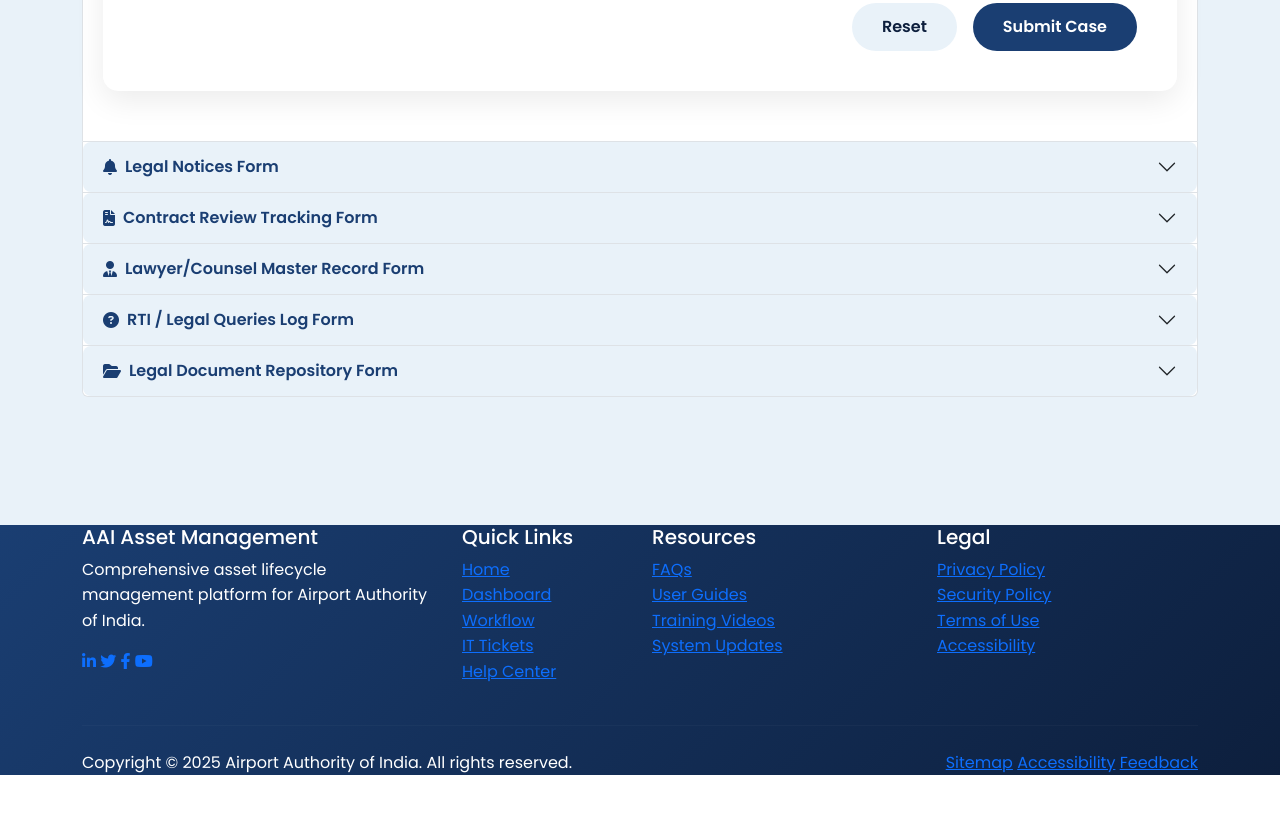
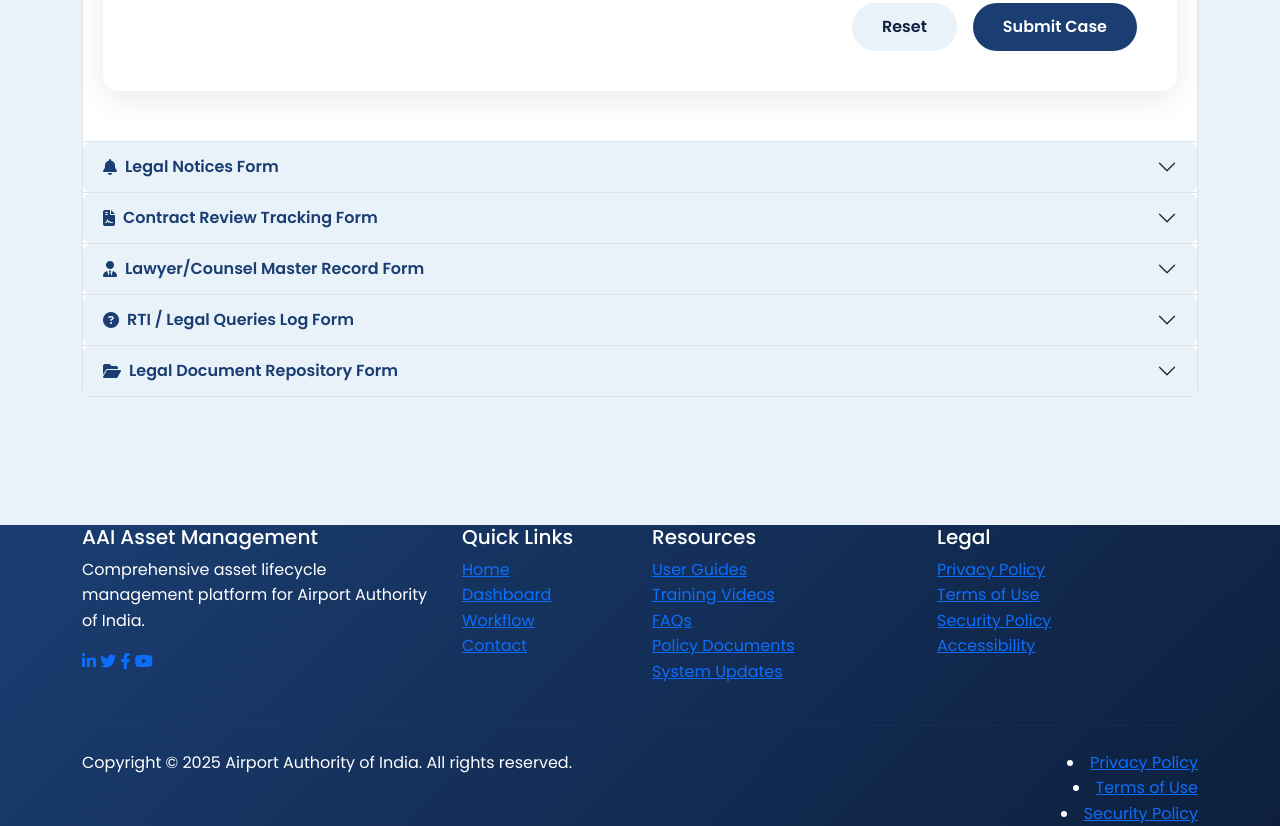
Before and after one commit to adityadahiya12/AAI_asset_management_system, a plain HTML site: page asset/lawcell.html in a window 1280 px wide. Shown: the part 1445-2271 px from the top of the page. Before the commit the page ends 2220 px from the top, so only its background shows below. Drawn offline with nearby package versions, Linux system fonts and the light colour scheme.

Commit message:
Update lawcell.html

```diff
--- a/asset/lawcell.html
+++ b/asset/lawcell.html
@@ -1027,7 +1027,7 @@
     </section>
 
     <!-- Footer -->
-    <footer class="dark-bg">
+<footer class="dark-bg">
         <div class="container">
             <div class="row">
                 <div class="col-md-4 mb-4 mb-md-0">
@@ -1046,26 +1046,28 @@
                         <li><a href="../index.html" id="footer-nav">Home</a></li>
                         <li><a href="../pages/dashboard.html" id="footer-nav">Dashboard</a></li>
                         <li><a href="../pages/workflow.html" id="footer-nav">Workflow</a></li>
-                        <li><a href="../pages/ITticketing.html" id="footer-nav">IT Tickets</a></li>
-                        <li><a href="../pages/contact.html" id="footer-nav">Help Center</a></li>
+
+                        <li><a href="../pages/contact.html" id="footer-nav">Contact</a></li>
                     </ul>
                 </div>
                 <div class="col-md-3 mb-4 mb-md-0">
                     <h5>Resources</h5>
                     <ul class="list-unstyled">
-                        <li><a href="../pages/contact.html#faq" id="footer-nav">FAQs</a></li>
-                        <li><a href="../pages/contact.html#guides" id="footer-nav">User Guides</a></li>
-                        <li><a href="../pages/contact.html#training" id="footer-nav">Training Videos</a></li>
+                        <li><a href="#" id="footer-nav">User Guides</a></li>
+                        <li><a href="#" id="footer-nav">Training Videos</a></li>
+                        <li><a href="#" id="footer-nav">FAQs</a></li>
+                        <li><a href="#" id="footer-nav">Policy Documents</a></li>
                         <li><a href="#" id="footer-nav">System Updates</a></li>
                     </ul>
                 </div>
                 <div class="col-md-3">
                     <h5>Legal</h5>
                     <ul class="list-unstyled">
-                        <li><a href="../legal/privacy-policy.html" id="footer-nav">Privacy Policy</a></li>
-                        <li><a href="../legal/security-policy.html" id="footer-nav">Security Policy</a></li>
-                        <li><a href="../legal/terms-of-use.html" id="footer-nav">Terms of Use</a></li>
-                        <li><a href="#" id="footer-nav" class="active">Accessibility</a></li>
+                        <li><a href="../pages/privacypolicy.html" id="footer-nav">Privacy Policy</a></li>
+                        <li><a href="../pages/termsofuse.html" id="footer-nav">Terms of Use</a></li>
+                        <li><a href="../pages/securitypolicy.html" id="footer-nav">Security Policy</a></li>
+                        <li><a href="../pages/accessibity.html" id="footer-nav">Accessibility</a></li>
+
                     </ul>
                 </div>
             </div>
@@ -1076,9 +1078,9 @@
                 </div>
                 <div class="col-md-6 text-center text-md-end">
                     <div class="footer-links">
-                        <a href="../sitemap.html" id="footer-nav">Sitemap</a>
-                        <a href="#" id="footer-nav" class="active">Accessibility</a>
-                        <a href="../pages/contact.html#feedback" id="footer-nav">Feedback</a>
+                          <li><a href="../pages/privacypolicy.html" id="footer-nav">Privacy Policy</a></li>
+                        <li><a href="../pages/termsofuse.html" id="footer-nav">Terms of Use</a></li>
+                        <li><a href="../pages/securitypolicy.html" id="footer-nav">Security Policy</a></li>
                     </div>
                 </div>
             </div>
```
